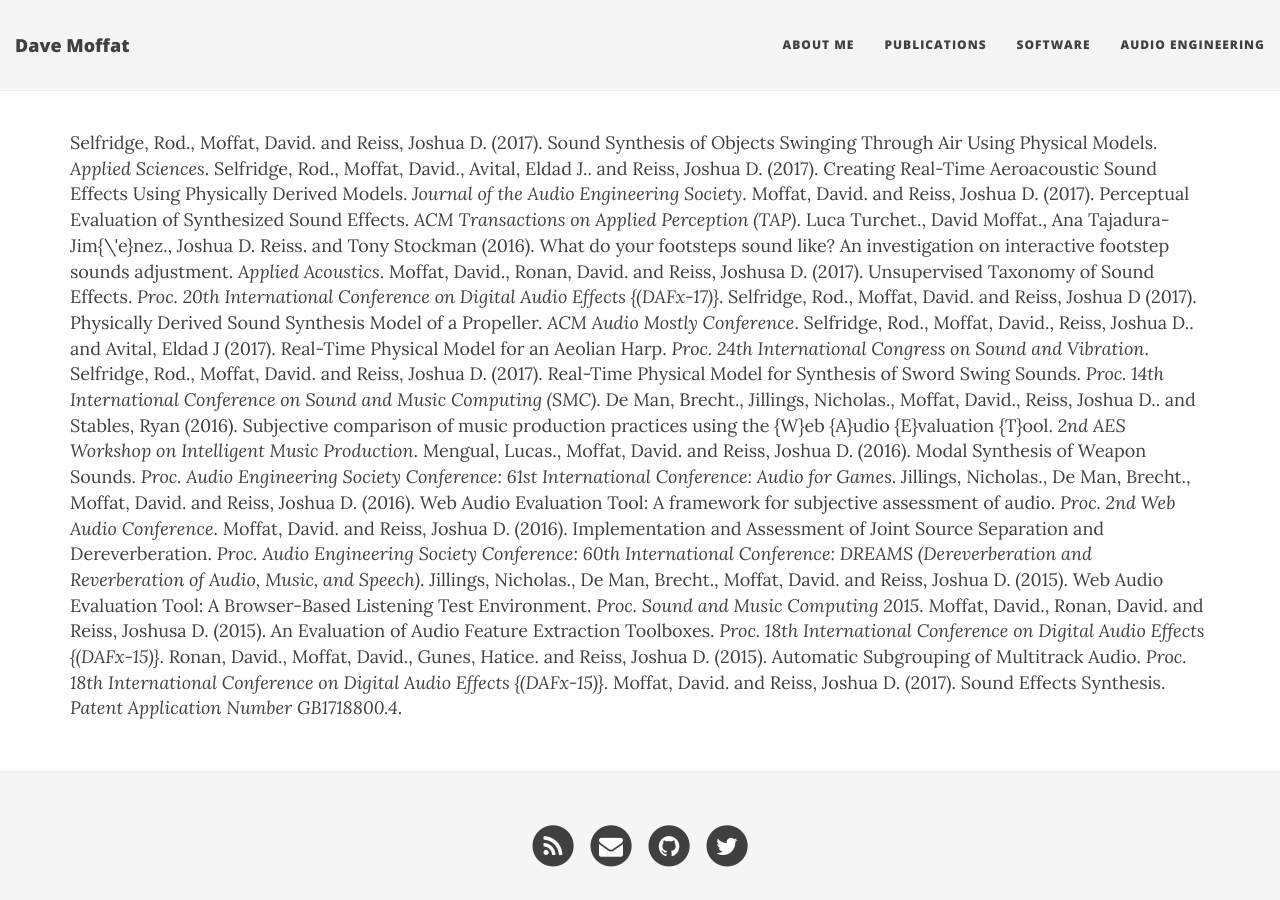
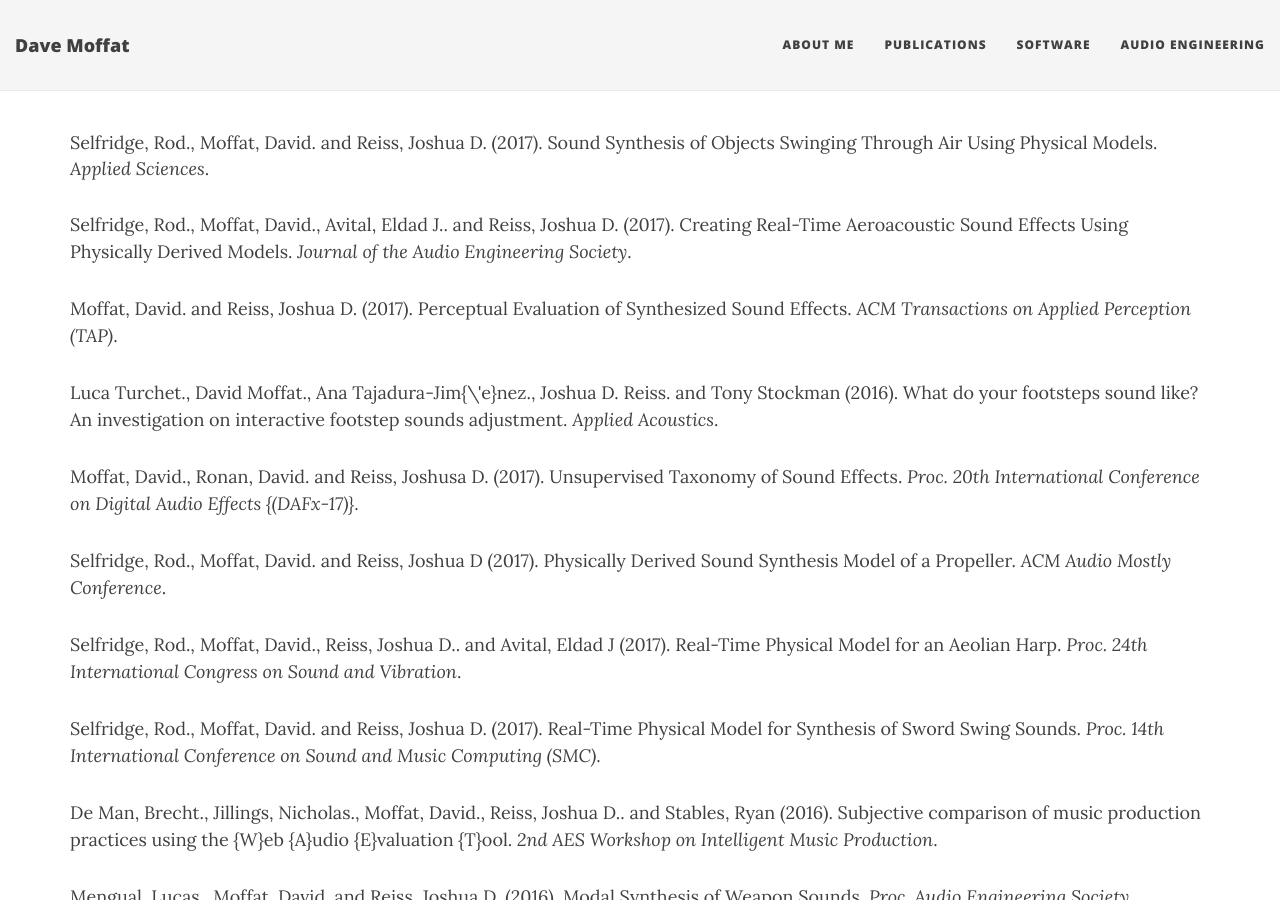
Before and after one commit to davemoffat/davemoffat.github.io, a Jekyll site: the page built from publications.html, in a window 1280 px wide and 900 px high. Built offline with Jekyll 4.4.1, drawn with Linux system fonts in a browser that asks for light colours; nearby versions of some CDN libraries.

Commit message:
update publication list

```diff
--- a/publications.html
+++ b/publications.html
@@ -4,52 +4,52 @@ title: Bibliography
 ---
 <span id="Selfridge17SwingingObjects">
 Selfridge, Rod., Moffat, David. and Reiss, Joshua D. (2017). Sound Synthesis of Objects Swinging Through Air Using Physical Models. <i>Applied Sciences</i>.
-</span>
+</span><p><p>
 <span id="selfridge2017aeroacoustic">
 Selfridge, Rod., Moffat, David., Avital, Eldad J.. and Reiss, Joshua D. (2017). Creating Real-Time Aeroacoustic Sound Effects Using Physically Derived Models. <i>Journal of the Audio Engineering Society</i>.
-</span>
+</span><p><p>
 <span id="moffat17subjective">
 Moffat, David. and Reiss, Joshua D. (2017). Perceptual Evaluation of Synthesized Sound Effects. <i>ACM Transactions on Applied Perception (TAP)</i>.
-</span>
+</span><p><p>
 <span id="turchet16Footstep">
 Luca Turchet., David Moffat., Ana Tajadura-Jim{\'e}nez., Joshua D. Reiss. and Tony Stockman (2016). What do your footsteps sound like? An investigation on interactive footstep sounds adjustment. <i>Applied Acoustics</i>.
-</span>
+</span><p><p>
 <span id="moffat17taxonomy">
 Moffat, David., Ronan, David. and Reiss, Joshusa D. (2017). Unsupervised Taxonomy of Sound Effects. <i>Proc. 20th International Conference on Digital Audio Effects {(DAFx-17)}</i>.
-</span>
+</span><p><p>
 <span id="Selfridge17Propeller">
 Selfridge, Rod., Moffat, David. and Reiss, Joshua D (2017). Physically Derived Sound Synthesis Model of a Propeller. <i>ACM Audio Mostly Conference</i>.
-</span>
+</span><p><p>
 <span id="Selfridge17AeolianHarp">
 Selfridge, Rod., Moffat, David., Reiss, Joshua D.. and Avital, Eldad J (2017). Real-Time Physical Model for an Aeolian Harp. <i>Proc. 24th International Congress on Sound and Vibration</i>.
-</span>
+</span><p><p>
 <span id="Selfridge17Sword">
 Selfridge, Rod., Moffat, David. and Reiss, Joshua D. (2017). Real-Time Physical Model for Synthesis of Sword Swing Sounds. <i>Proc. 14th International Conference on Sound and Music Computing (SMC)</i>.
-</span>
+</span><p><p>
 <span id="deman2016waet">
 De Man, Brecht., Jillings, Nicholas., Moffat, David., Reiss, Joshua D.. and Stables, Ryan (2016). Subjective comparison of music production practices using the {W}eb {A}udio {E}valuation {T}ool. <i>2nd AES Workshop on Intelligent Music Production</i>.
-</span>
+</span><p><p>
 <span id="mengal16Weapon">
 Mengual, Lucas., Moffat, David. and Reiss, Joshua D. (2016). Modal Synthesis of Weapon Sounds. <i>Proc. Audio Engineering Society Conference: 61st International Conference: Audio for Games</i>.
-</span>
+</span><p><p>
 <span id="jillings16WebAudio">
 Jillings, Nicholas., De Man, Brecht., Moffat, David. and Reiss, Joshua D. (2016). Web Audio Evaluation Tool: A framework for subjective assessment of audio. <i>Proc. 2nd Web Audio Conference</i>.
-</span>
+</span><p><p>
 <span id="moffat16Dereverberation">
 Moffat, David. and Reiss, Joshua D. (2016). Implementation and Assessment of Joint Source Separation and Dereverberation. <i>Proc. Audio Engineering Society Conference: 60th International Conference: DREAMS (Dereverberation and Reverberation of Audio, Music, and Speech)</i>.
-</span>
+</span><p><p>
 <span id="jillings15WebAudio">
 Jillings, Nicholas., De Man, Brecht., Moffat, David. and Reiss, Joshua D. (2015). Web Audio Evaluation Tool: A Browser-Based Listening Test Environment. <i>Proc. Sound and Music Computing 2015</i>.
-</span>
+</span><p><p>
 <span id="moffat15features">
 Moffat, David., Ronan, David. and Reiss, Joshusa D. (2015). An Evaluation of Audio Feature Extraction Toolboxes. <i>Proc. 18th International Conference on Digital Audio Effects {(DAFx-15)}</i>.
-</span>
+</span><p><p>
 <span id="ronan15subgrouping">
 Ronan, David., Moffat, David., Gunes, Hatice. and Reiss, Joshua D. (2015). Automatic Subgrouping of Multitrack Audio. <i>Proc. 18th International Conference on Digital Audio Effects {(DAFx-15)}</i>.
-</span>
+</span><p><p>
 <span id="moffat17patent">
 Moffat, David. and Reiss, Joshua D. (2017). Sound Effects Synthesis. <i>Patent Application Number GB1718800.4</i>.
-</span>
+</span><p><p>
 
 
 
```
